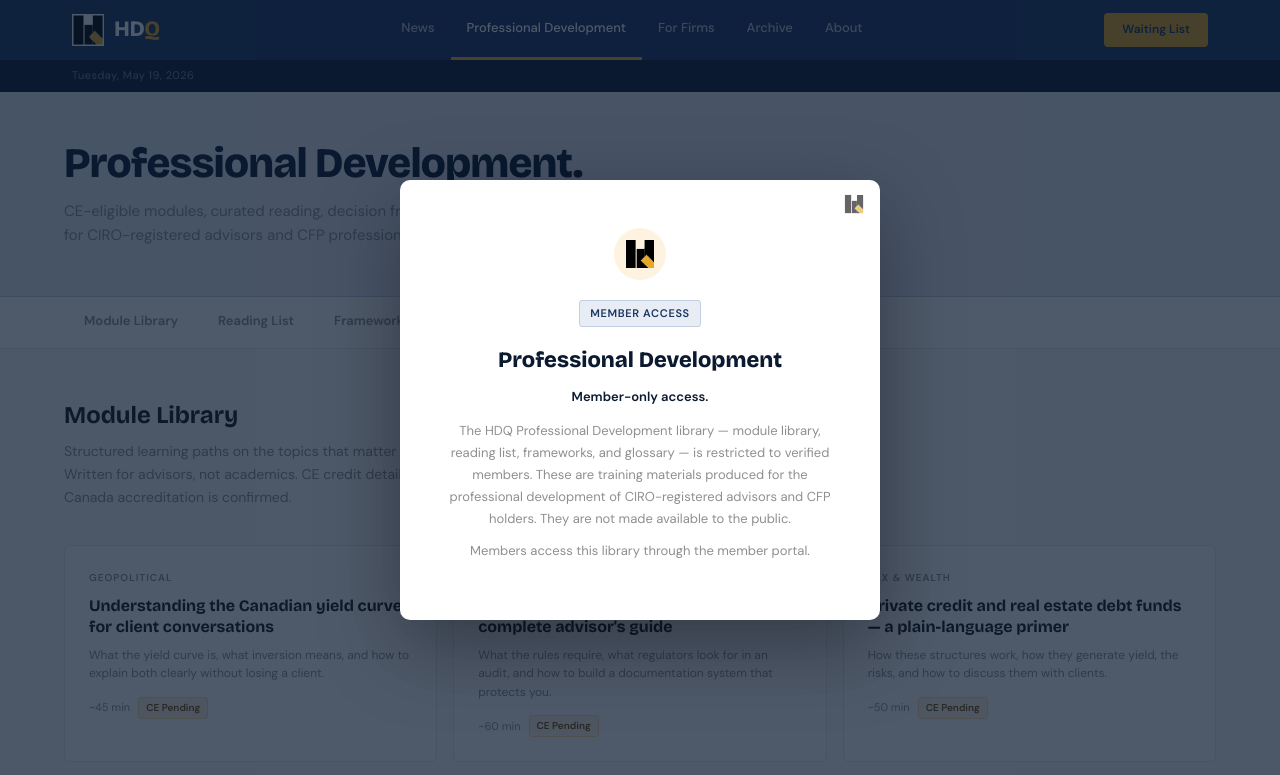
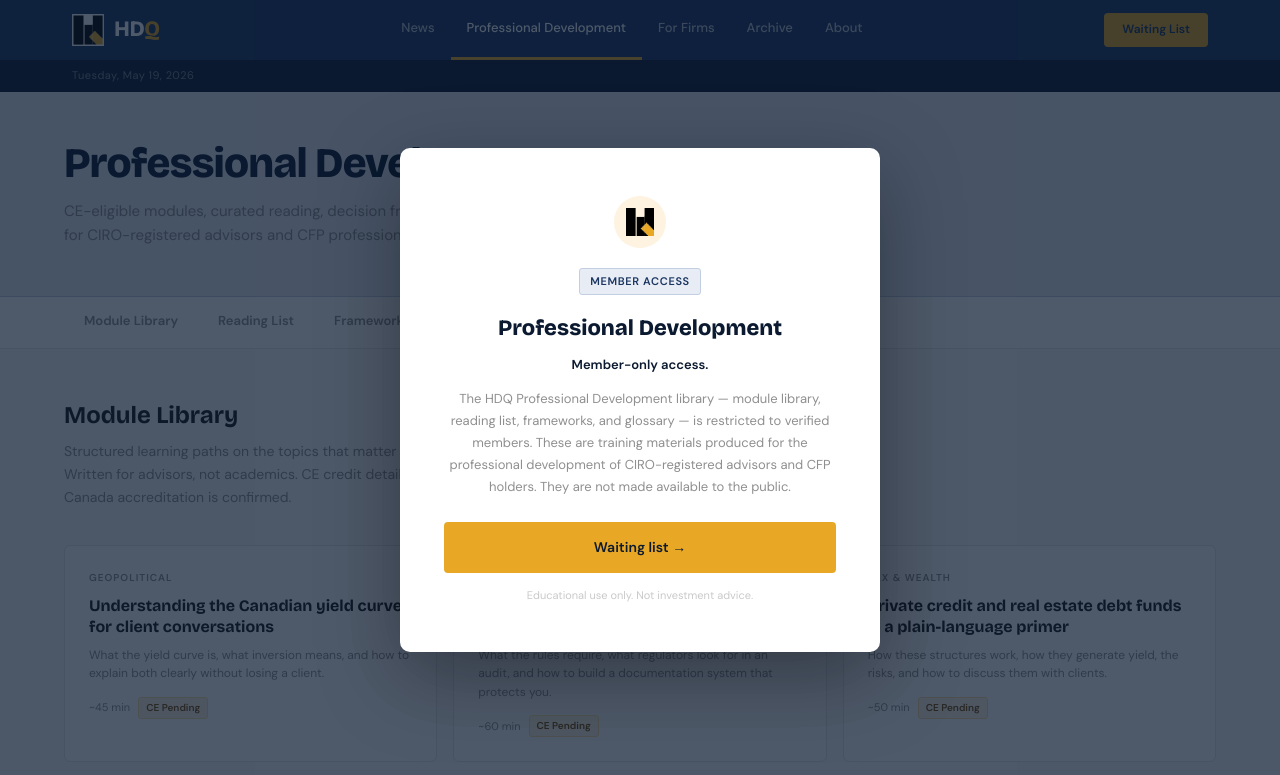
Before and after one commit to SawUFO/hdq-platform, a website: page static/hdq-prodev.html in a window 1280 px wide. Shown: the top 775 px of the page. Drawn offline with nearby package versions, Linux system fonts and the light colour scheme.

Commit message:
Update hdq-prodev.html

```diff
--- a/static/hdq-prodev.html
+++ b/static/hdq-prodev.html
@@ -152,9 +152,6 @@
 <!-- PRODEV OVERLAY -->
 <div class="prodev-overlay" id="prodev-overlay" role="dialog" aria-modal="true" aria-labelledby="overlay-heading">
   <div class="prodev-overlay-card">
-    <a href="/about" style="position:absolute;top:14px;right:16px;display:flex;align-items:center;gap:6px;text-decoration:none;opacity:0.6;transition:opacity 0.15s;" onmouseenter="this.style.opacity=1" onmouseleave="this.style.opacity=0.6" title="About HDQ">
-      <img src="HDQ_LOGO_Gold.svg" width="20" height="20" alt="HDQ" style="display:block;">
-    </a>
     <div style="width:52px;height:52px;background:var(--gold-50);border-radius:50%;display:flex;align-items:center;justify-content:center;margin:0 auto 20px;">
       <img src="HDQ_LOGO_Gold_no_outline.svg" alt="HDQ" width="28" height="28" style="display:block;">
     </div>
@@ -162,7 +159,8 @@
     <h2 id="overlay-heading" style="font-family:'Bricolage Grotesque',sans-serif;font-size:22px;font-weight:800;color:var(--navy-900);margin-bottom:12px;line-height:1.2;">Professional Development</h2>
     <p style="font-size:13px;font-weight:700;color:var(--navy-900);margin-bottom:12px;">Member-only access.</p>
     <p style="font-size:13px;color:var(--n600);line-height:1.7;margin-bottom:10px;">The HDQ Professional Development library — module library, reading list, frameworks, and glossary — is restricted to verified members. These are training materials produced for the professional development of CIRO-registered advisors and CFP holders. They are not made available to the public.</p>
-    <p style="font-size:13px;color:var(--n600);line-height:1.7;">Members access this library through the member portal.</p>
+    <a href="hdq-subscribe.html" style="display:block;width:100%;font-family:'DM Sans',sans-serif;font-size:14px;font-weight:700;padding:14px 24px;background:var(--gold-400);color:var(--navy-900);border:none;border-radius:4px;text-decoration:none;cursor:pointer;transition:background 0.15s;margin-top:24px;box-sizing:border-box;text-align:center;">Waiting list &rarr;</a>
+    <div style="font-size:11px;color:var(--n400);margin-top:14px;line-height:1.6;">Educational use only. Not investment advice.</div>
   </div>
 </div>
 
```
